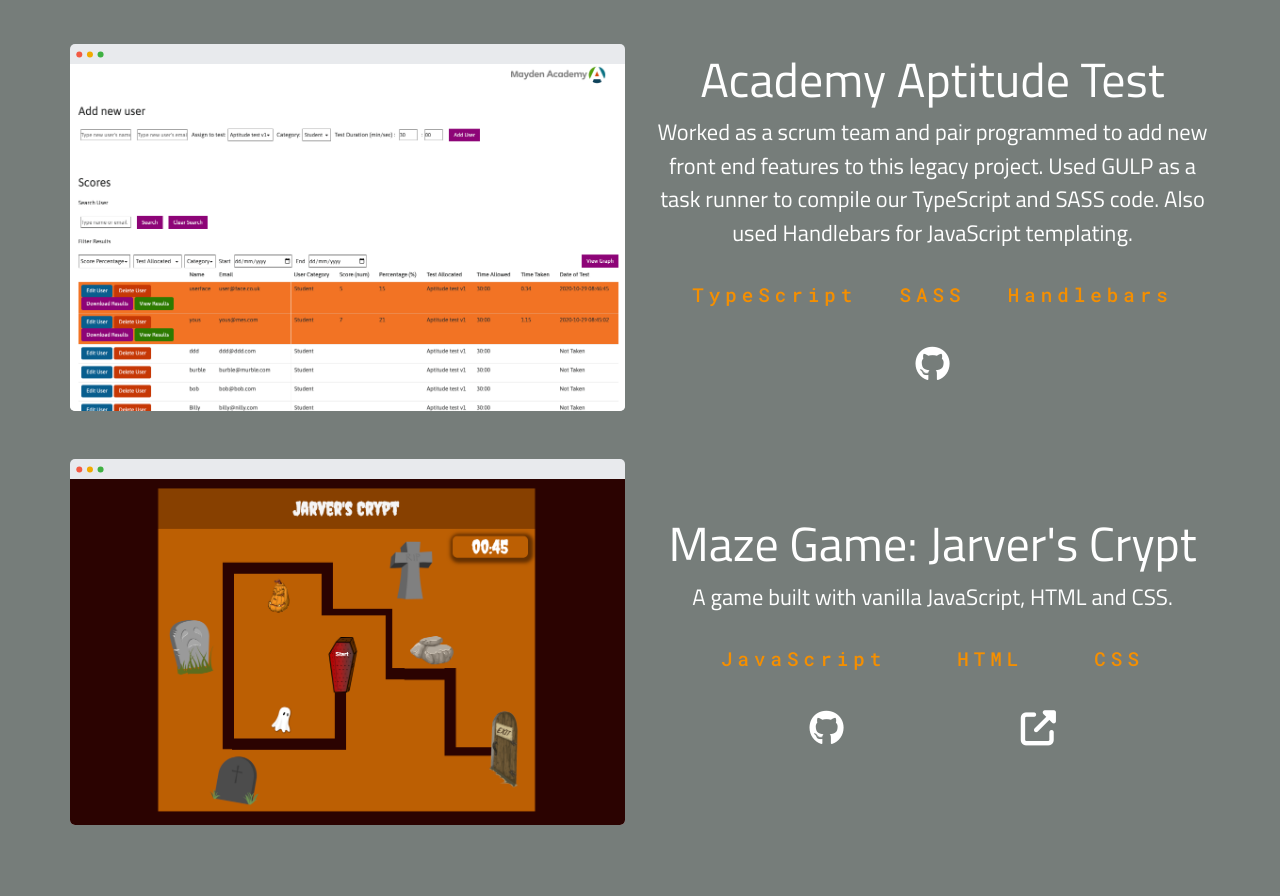
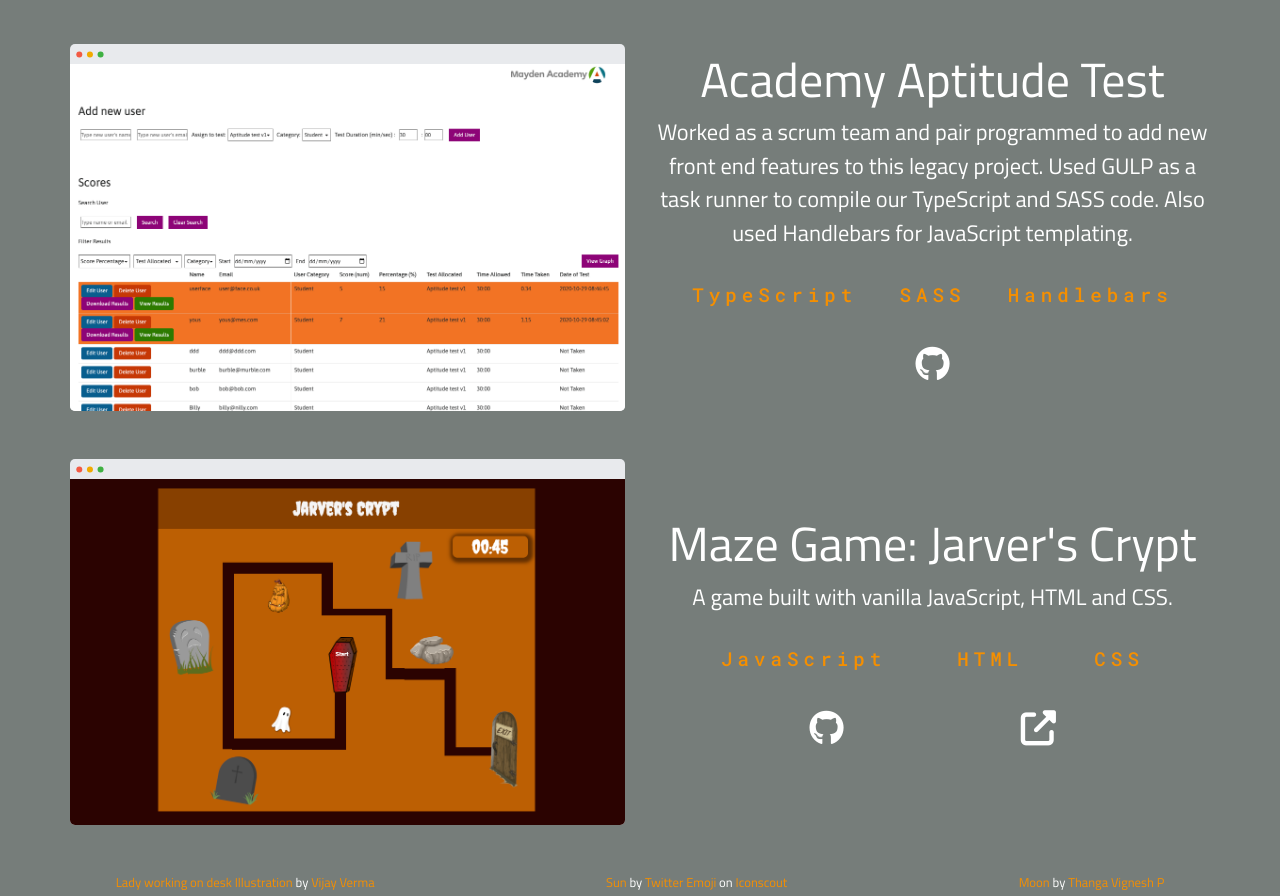
Before and after one commit to ellie-r/portfolio, a website: page app/index.html in a window 1280 px wide. Shown: the part 2439-3335 px from the top of the page. Before the commit the page ends 3264 px from the top, so only its background shows below. Drawn offline with nearby package versions, Linux system fonts and the light colour scheme.

Commit message:
add footer and attributions, added some styling to footer

```diff
--- a/app/index.html
+++ b/app/index.html
@@ -677,11 +677,16 @@
             </div>
         </div>
     </div>
-
-<!--<footer>-->
-<!--    <a href="https://iconscout.com/illustrations/lady" target="_blank">Lady working on desk Illustration</a> by <a href="https://iconscout.com/contributors/realvjy" target="_blank">Vijay Verma</a>-->
-<!--    <a href="https://iconscout.com/icons/sun" target="_blank">Sun</a> by <a href="https://iconscout.com/contributors/twitter-inc">Twitter Emoji</a> on <a href="https://iconscout.com">Iconscout</a>-->
-<!--    <a href="https://iconscout.com/icons/moon" target="_blank">Moon</a> by <a href="https://iconscout.com/contributors/oviyan" target="_blank">Thanga Vignesh P</a>-->
-    <!--</footer>-->
+    <footer class="pt-5 pb-1 d-flex justify-content-around">
+        <div class="attribution">
+            <a href="https://iconscout.com/illustrations/lady" target="_blank">Lady working on desk Illustration</a> by <a href="https://iconscout.com/contributors/realvjy" target="_blank">Vijay Verma</a>
+        </div>
+        <div class="attribution">
+            <a href="https://iconscout.com/icons/sun" target="_blank">Sun</a> by <a href="https://iconscout.com/contributors/twitter-inc">Twitter Emoji</a> on <a href="https://iconscout.com">Iconscout</a>
+        </div>
+        <div class="attribution">
+            <a href="https://iconscout.com/icons/moon" target="_blank">Moon</a> by <a href="https://iconscout.com/contributors/oviyan" target="_blank">Thanga Vignesh P</a>
+        </div>
+    </footer>
 </body>
 </html>
--- a/app/scss/style.scss
+++ b/app/scss/style.scss
@@ -304,6 +304,14 @@ footer {
   }
 }
 
+.attribution {
+  font-size: 0.8rem;
+  a {
+    text-decoration: none;
+    color: $brightColour;
+  }
+}
+
 @media only screen and (max-width: 991.98px)  {
   .row {
     padding: 0 {
@@ -311,7 +319,6 @@ footer {
       left: 25px;
       right: 25px;
     }
-
   }
   .top {
     padding-top: 60px;
```
Also changed, not shown: app/css/style.css.
